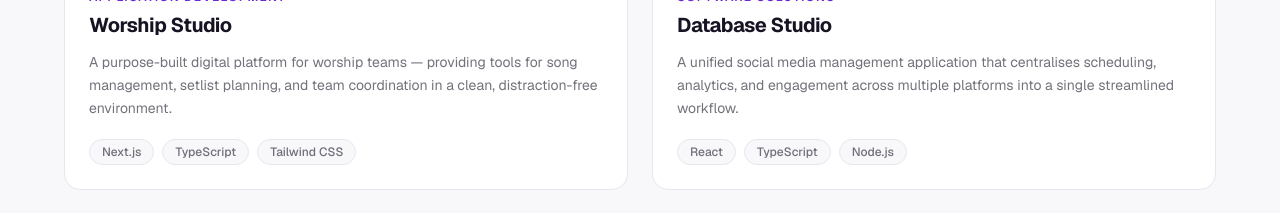
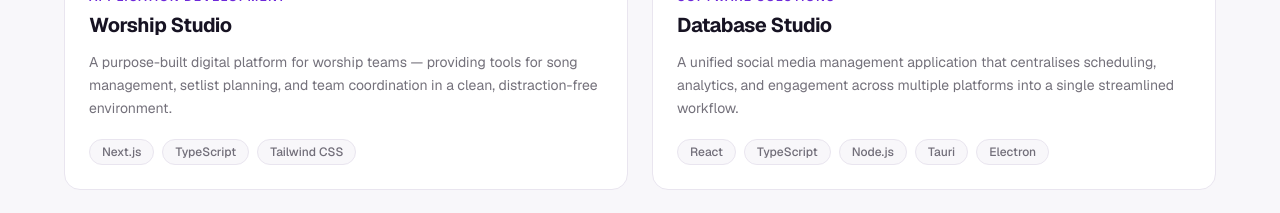
Before and after one commit to lxcupid/LC-Studio, a Next.js app: page / in a window 1280 px wide. Shown: the part 1420-1633 px from the top of the page. Built offline with nearby package versions, Linux system fonts and the light colour scheme.

Commit message:
Added tags for project

```diff
--- a/src/data/projects.ts
+++ b/src/data/projects.ts
@@ -45,7 +45,7 @@ export const projects: Project[] = [
     category: "Software Solutions",
     description:
       "A unified social media management application that centralises scheduling, analytics, and engagement across multiple platforms into a single streamlined workflow.",
-    tags: ["React", "TypeScript", "Node.js"],
+    tags: ["React", "TypeScript", "Node.js", "Tauri", "Electron"],
     imageUrl: "/images/projects/ds1.png",
     images: [
       "/images/projects/ds1.png",
```
